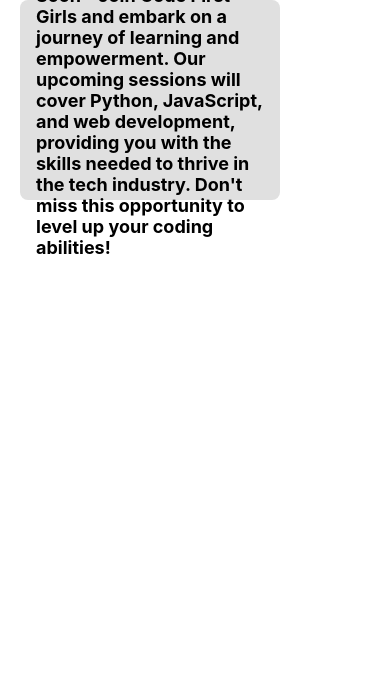
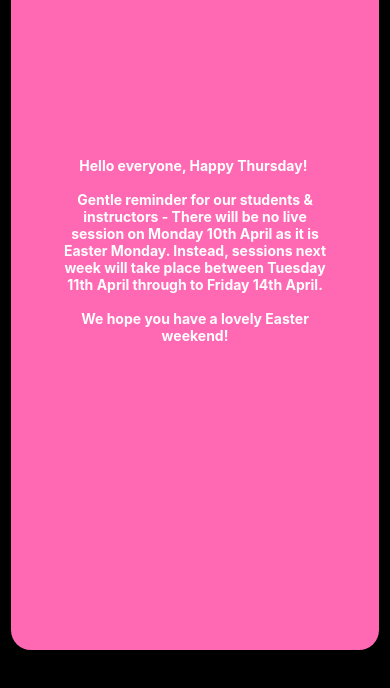
Before and after one commit to marshjaja/CFG-Mobile-Dev-Master-Final-Project, a React Native app in the folder CFGAppShareProject/CFGMaster_Group2_MobileAppProject/: screen /Announcements in a window 390 px wide. Shown: the top 688 px of the page. Built offline with nearby package versions, Linux system fonts and the light colour scheme.

Commit message:
updated announcements

```diff
--- a/CFGAppShareProject/CFGMaster_Group2_MobileAppProject/assets/announcements.json
+++ b/CFGAppShareProject/CFGMaster_Group2_MobileAppProject/assets/announcements.json
@@ -1,12 +1,42 @@
 [
-{"id":"1","title":"Exciting News! New Coding Sessions Starting Soon - Join Code First Girls and embark on a journey of learning and empowerment. Our upcoming sessions will cover Python, JavaScript, and web development, providing you with the skills needed to thrive in the tech industry. Don't miss this opportunity to level up your coding abilities!"},
-{"id":"2","title":"Calling all aspiring coders! New Sponsorship Opportunities Available - Apply now for a sponsored place in our degree program supported by leading companies. Thanks to our valued sponsors, including Google, Microsoft, and Amazon, we are able to offer full scholarships for deserving candidates. Take a leap towards your tech career with Code First Girls!"},
-{"id":"3","title":"Code First Girls Recognized with Prestigious Tech Magazine Award - Celebrating our commitment to closing the gender gap in the tech industry. We are thrilled to announce that Code First Girls has been honored with the 'Diversity and Inclusion Initiative of the Year' award by [Reputed Tech Magazine's Name]. This recognition highlights our impactful efforts in empowering women through free coding education."},
-{"id":"4","title":"Get ready for an incredible learning experience! New Coding Courses Announced - Expand your skills and future-proof your career with Code First Girls. Our upcoming courses will cover advanced topics such as data science, cybersecurity, and mobile app development. Join us to gain in-demand skills and unlock new opportunities in the tech world."},
-{"id":"5","title":"We're thrilled to announce our latest industry partnerships - Join Code First Girls and gain access to exclusive opportunities and connections. We have partnered with top tech companies, including Facebook, Spotify, and IBM, to provide mentorship programs, internships, and networking events. Take advantage of these collaborations to supercharge your tech journey."},
-{"id":"6","title":"Code First Girls is making headlines! Featured in [Reputed Tech Magazine's Name] - Read all about our innovative approach to empowering women in tech. Our impactful initiatives and success stories are highlighted in the latest issue of [Magazine Name]. Discover how Code First Girls is revolutionizing the tech industry through diversity and inclusion."},
-{"id":"7","title":"Exciting Collaboration Alert! Code First Girls teams up with [Company Name] - Join our program and get a chance to work with industry-leading professionals. We are thrilled to announce our partnership with [Company Name], a global tech leader. As a participant, you will have the opportunity to collaborate on real-world projects and gain invaluable industry experience."},
-{"id":"8","title":"Mark your calendars! Code First Girls Annual Conference Coming Soon - Join us for inspiring talks, workshops, and networking opportunities. Our annual conference brings together industry experts, thought leaders, and aspiring tech professionals. Get inspired, learn from the best, and connect with like-minded individuals at this must-attend event."},
-{"id":"9","title":"Calling all female tech enthusiasts! Code First Girls launches new coding bootcamp - Accelerate your learning and kickstart your tech career with us. Our intensive coding bootcamp covers front-end and back-end development, UI/UX design, and agile methodologies. Join us for an immersive learning experience and gain the skills to thrive in the tech industry."},
-{"id":"10","title":"Great news for aspiring entrepreneurs! Code First Girls introduces startup incubator program - Learn to code and launch your own tech venture with our support. Our startup incubator provides hands-on guidance, mentorship, and access to a strong network of entrepreneurs. Turn your innovative ideas into reality and become a successful tech entrepreneur with Code First Girls."}
+  {
+    "id": "1",
+    "title": "Hello everyone, Happy Thursday! \\n\\nGentle reminder for our students & instructors - There will be no live session on Monday 10th April as it is Easter Monday. Instead, sessions next week will take place between Tuesday 11th April through to Friday 14th April.\\n\\nWe hope you have a lovely Easter weekend!"
+  },
+  {
+    "id": "2",
+    "title": "Calling all aspiring coders! \\n\\nNew Sponsorship Opportunities Available - Apply now for a sponsored place in our degree program supported by leading companies. \\n \\nThanks to our valued sponsors, including Google, Microsoft, and Amazon, we are able to offer full scholarships for deserving candidates. \\n\\nTake a leap towards your tech career with Code For Girls!"
+  },
+  {
+    "id": "3",
+    "title": "Code For Girls Recognized with Prestigious Tech Magazine Award - Celebrating our commitment to closing the gender gap in the tech industry. We are thrilled to announce that Code For Girls has been honored with the 'Diversity and Inclusion Initiative of the Year' award by prestigious Tech4Time Magazine. This recognition highlights our impactful efforts in empowering women through free coding education."
+  },
+  {
+    "id": "4",
+    "title": "Hi everyone, \\n\\nJust a quick couple of announcements from us: \\n\\nFoundation Assessment 2 grades are due to be emailed to you this weekend. If you have any issues regarding them, please do not reply to the email - contact your instructors or the Programmes Team on Slack. If you did not receive a passing grade we will contact you next week with information on next steps.\\n\\nWe are currently preparing to kick-off our Summer cohort which, although very exciting, does require a lot of time - we may be a bit slower to respond to messages (as well as it being a Bank Holiday weekend) but please rest assured we will do our best to respond to all queries promptly."
+  },
+  {
+    "id": "5",
+    "title": "We're thrilled to announce our latest industry partnerships - Join Code For Girls and gain access to exclusive opportunities and connections. We have partnered with top tech companies, including Facebook, Spotify, and IBM, to provide mentorship programs, internships, and networking events. Take advantage of these collaborations to supercharge your tech journey."
+  },
+  {
+    "id": "6",
+    "title": "Hi everyone, \\n\\nwe hope you’re having a great week so far! \\n\\nNow that you are in your Specialisation weeks and starting your project we wanted to share with you a template of a project log. Please make a copy of the template and use this project sheet to log in the time you’ve spent on your project. This will need to be submitted as a group to your instructors with your project at the end.\\n\\nThank you!"
+  },
+  {
+    "id": "7",
+    "title": "Hi everyone, - we hope you’re all having a great week!\\n\\nAs the project deadline is nearing, just a couple of announcements from us:\\n\\nWe wanted to let you all know that is not required of you to submit the presentation slide deck for your group project on Sunday 28th May, as this is purely for presentation purposes and will not be marked separately.\\n\\nWe have received many questions regarding the project log. This is a group submission and will need to be submitted on Sunday 28th May with your project code. If you have done the log individually, please could you copy and paste your work into one ‘master’ group sheet along with the rest of your team members.\\n\\nIf you have any questions or concerns, please message us here on Slack. \\n\\nThank You!"
+  },
+  {
+    "id": "8",
+    "title": "Hello everyone, \\n\\nA gentle reminder for our students & instructors - There will be no live session tonight (Monday 29th May) as it is a Bank Holiday. Instead, sessions this week will take place between Tuesday 30th May through to Friday 2nd June. \\n\\nWe hope you’re all having a lovely weekend!"
+  },
+  {
+    "id": "9",
+    "title": "CONGRATULATIONS!! \\n\\nA massive congratulations to you all on completing the CFGdegree! This is a fantastic achievement and we hope you are really proud of yourselves. It’s been a pleasure to have you all on the course and we wish you all the best for your future journeys into tech. \\n\\nWe hope that you enjoyed your studies with us. We are always keen to hear your feedback, so please could you complete the Specialisation Module MEQ and Student Satisfaction Survey sent to your email. \\n\\nThank You"
+  },
+  {
+    "id": "10",
+    "title": "An exciting learning opportunity for the CFG community, sponsored by EKO! \\n\\nEmbark on an exciting journey into the captivating world of Interactive Websites with our latest MOOC offering! \\n\\nGet ready to unlock the power of Web Development and create digital experiences that will leave users spellbound!"
+  }
 ]
--- a/CFGAppShareProject/CFGMaster_Group2_MobileAppProject/src/screens/Announcements.js
+++ b/CFGAppShareProject/CFGMaster_Group2_MobileAppProject/src/screens/Announcements.js
@@ -1,12 +1,21 @@
 import React, { useEffect, useState } from "react";
-import { View, Text, StyleSheet, FlatList, Animated } from "react-native";
+import {
+  View,
+  Text,
+  StyleSheet,
+  FlatList,
+  Animated,
+  Dimensions,
+  TouchableOpacity,
+} from "react-native";
 import * as FileSystem from "expo-file-system";
 import Papa from "papaparse";
 
 const AnnouncementCard = ({ title }) => {
+  const formattedTitle = title.replace(/\\n/g, "\n");
   return (
     <View style={styles.card}>
-      <Text style={styles.cardTitle}>{title}</Text>
+      <Text style={styles.cardTitle}>{formattedTitle}</Text>
     </View>
   );
 };
@@ -46,14 +55,29 @@
   }, [announcements]);
 
   const renderItem = ({ item, index }) => {
-    const inputRange = [(index - 1) * 300, index * 300, (index + 1) * 300];
+    const { width: screenWidth } = Dimensions.get("window");
+    const inputRange = [
+      (index - 1) * screenWidth,
+      index * screenWidth,
+      (index + 1) * screenWidth,
+    ];
     const opacity = scrollX.interpolate({
       inputRange,
       outputRange: [0, 1, 0],
     });
 
+    const cardStyle = [
+      styles.cardContainer,
+      {
+        opacity,
+        width: screenWidth,
+        paddingLeft: screenWidth * 0.05,
+        paddingRight: screenWidth * 0.05,
+      },
+    ];
+
     return (
-      <Animated.View style={[styles.cardContainer, { opacity }]}>
+      <Animated.View style={cardStyle}>
         <AnnouncementCard title={item.title} />
       </Animated.View>
     );
@@ -79,26 +103,28 @@
 const styles = StyleSheet.create({
   container: {
     flex: 1,
-    backgroundColor: "#fff",
+    backgroundColor: "#000",
   },
   cardContainer: {
-    width: 300,
+    width: 400,
+    height: 500,
     alignItems: "center",
     justifyContent: "center",
-    paddingHorizontal: 20,
   },
   card: {
-    width: "100%",
-    height: 200,
-    backgroundColor: "#e0e0e0",
-    borderRadius: 8,
-    padding: 16,
+    width: "105%",
+    height: 800,
+    backgroundColor: "#ff69b4",
+    borderRadius: 20,
+    padding: 50,
+    color: "#fff",
     justifyContent: "center",
     alignItems: "center",
   },
   cardTitle: {
-    fontSize: 18,
     fontWeight: "bold",
+    textAlign: "center",
+    color: "#fff",
   },
 });
 
```
